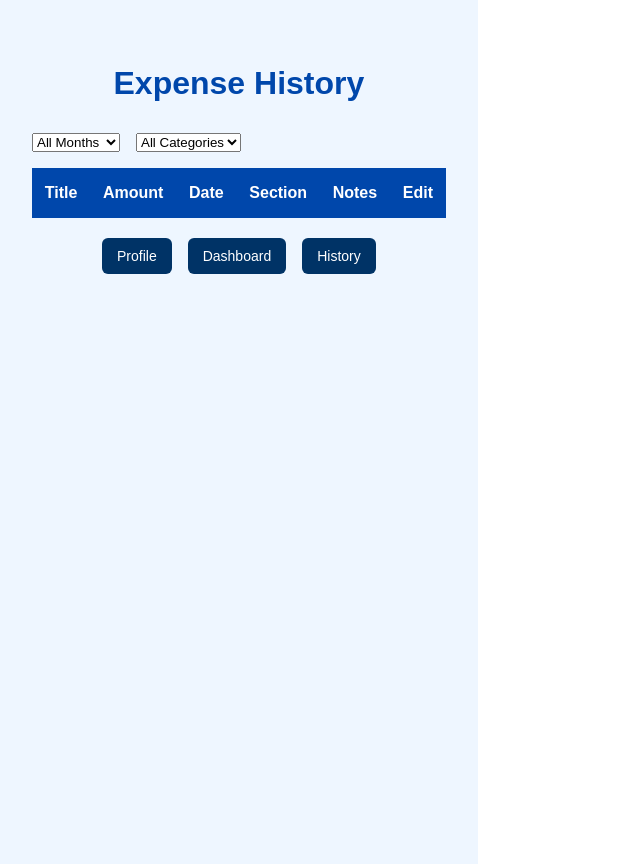
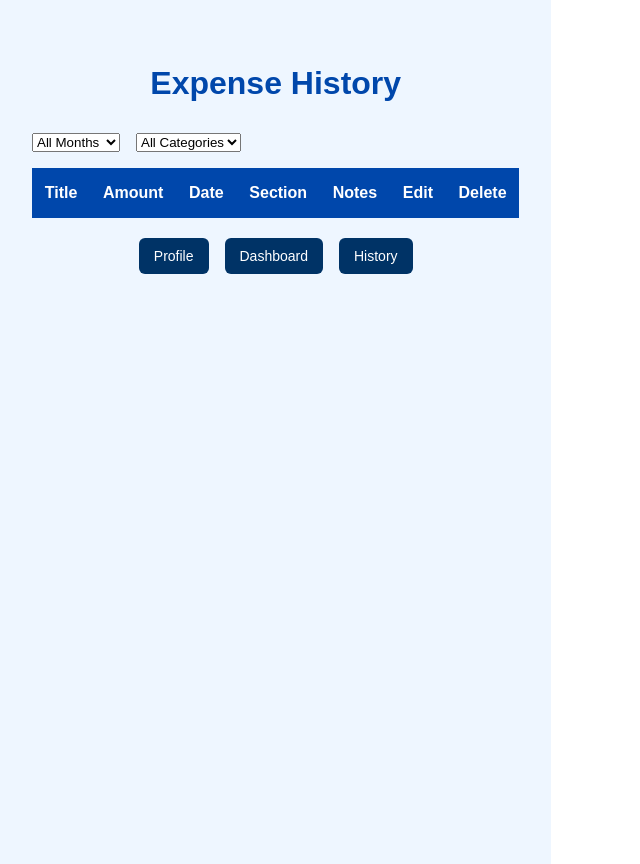
Before and after one commit to CHETAN9049/Expense_Tracker, a React (Vite) app in the folder frontend/: page /history in a window 1280 px wide. Shown: the whole page, without its empty margins (0-640 px from the left). Built offline with nearby package versions, Linux system fonts and the light colour scheme.

Commit message:
Update HistoryPage.jsx

```diff
--- a/frontend/src/components/HistoryPage.jsx
+++ b/frontend/src/components/HistoryPage.jsx
@@ -12,6 +12,12 @@ const HistoryPage = () => {
     const data = JSON.parse(localStorage.getItem('expenses')) || []
     setExpenses(data)
   }, [])
+
+  const handleDelete = (id) => {
+    const updated = expenses.filter(e => e.id !== id)
+    setExpenses(updated)
+    localStorage.setItem('expenses', JSON.stringify(updated))
+  }
 
   const filtered = expenses.filter(e => {
     const matchesMonth = month ? new Date(e.date).getMonth() + 1 === parseInt(month) : true
@@ -58,6 +64,14 @@ const HistoryPage = () => {
       border: 'none',
       borderRadius: '5px',
       cursor: 'pointer'
+    },
+    deleteBtn: {
+      padding: '0.3rem 0.6rem',
+      backgroundColor: '#cc0000',
+      color: 'white',
+      border: 'none',
+      borderRadius: '5px',
+      cursor: 'pointer'
     }
   }
 
@@ -70,12 +84,16 @@ const HistoryPage = () => {
         <select value={month} onChange={e => setMonth(e.target.value)}>
           <option value="">All Months</option>
           {[...Array(12).keys()].map(m => (
-            <option key={m+1} value={m+1}>{new Date(0, m).toLocaleString('default', { month: 'long' })}</option>
+            <option key={m + 1} value={m + 1}>
+              {new Date(0, m).toLocaleString('default', { month: 'long' })}
+            </option>
           ))}
         </select>
         <select value={category} onChange={e => setCategory(e.target.value)}>
           <option value="">All Categories</option>
-          {allSections.map(s => <option key={s}>{s}</option>)}
+          {allSections.map(s => (
+            <option key={s}>{s}</option>
+          ))}
         </select>
       </div>
 
@@ -88,6 +106,7 @@ const HistoryPage = () => {
             <th style={styles.th}>Section</th>
             <th style={styles.th}>Notes</th>
             <th style={styles.th}>Edit</th>
+            <th style={styles.th}>Delete</th>
           </tr>
         </thead>
         <tbody>
@@ -98,11 +117,17 @@ const HistoryPage = () => {
               <td style={styles.td}>{e.date}</td>
               <td style={styles.td}>{e.section}</td>
               <td style={styles.td}>{e.notes}</td>
-              <td style={styles.td}><button style={styles.btn} onClick={() => navigate('/dashboard')}>Edit</button></td>
+              <td style={styles.td}>
+                <button style={styles.btn} onClick={() => navigate('/dashboard')}>Edit</button>
+              </td>
+              <td style={styles.td}>
+                <button style={styles.deleteBtn} onClick={() => handleDelete(e.id)}>Delete</button>
+              </td>
             </tr>
           ))}
         </tbody>
       </table>
+
       <NavigationBar />
     </div>
   )
```
